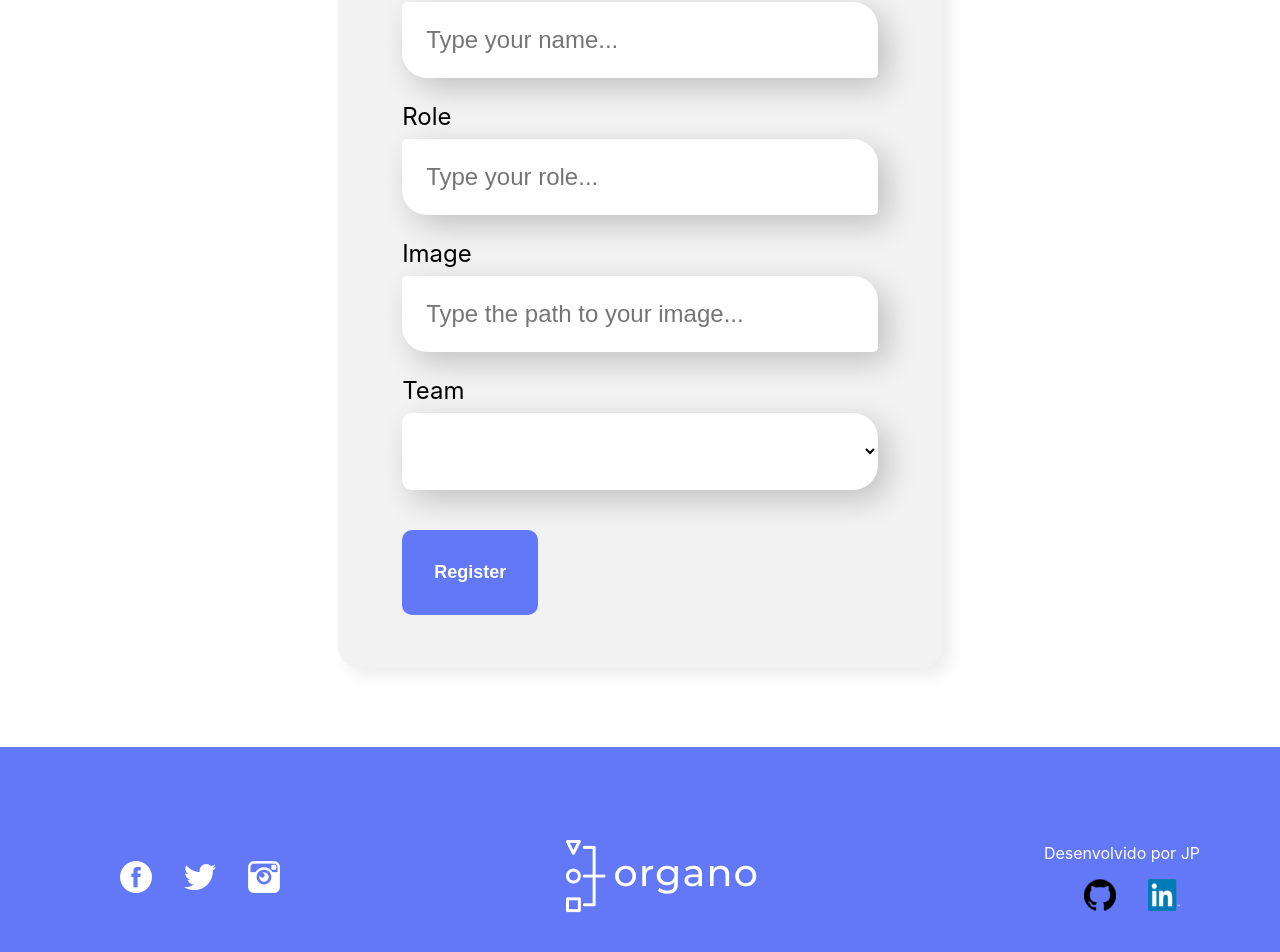
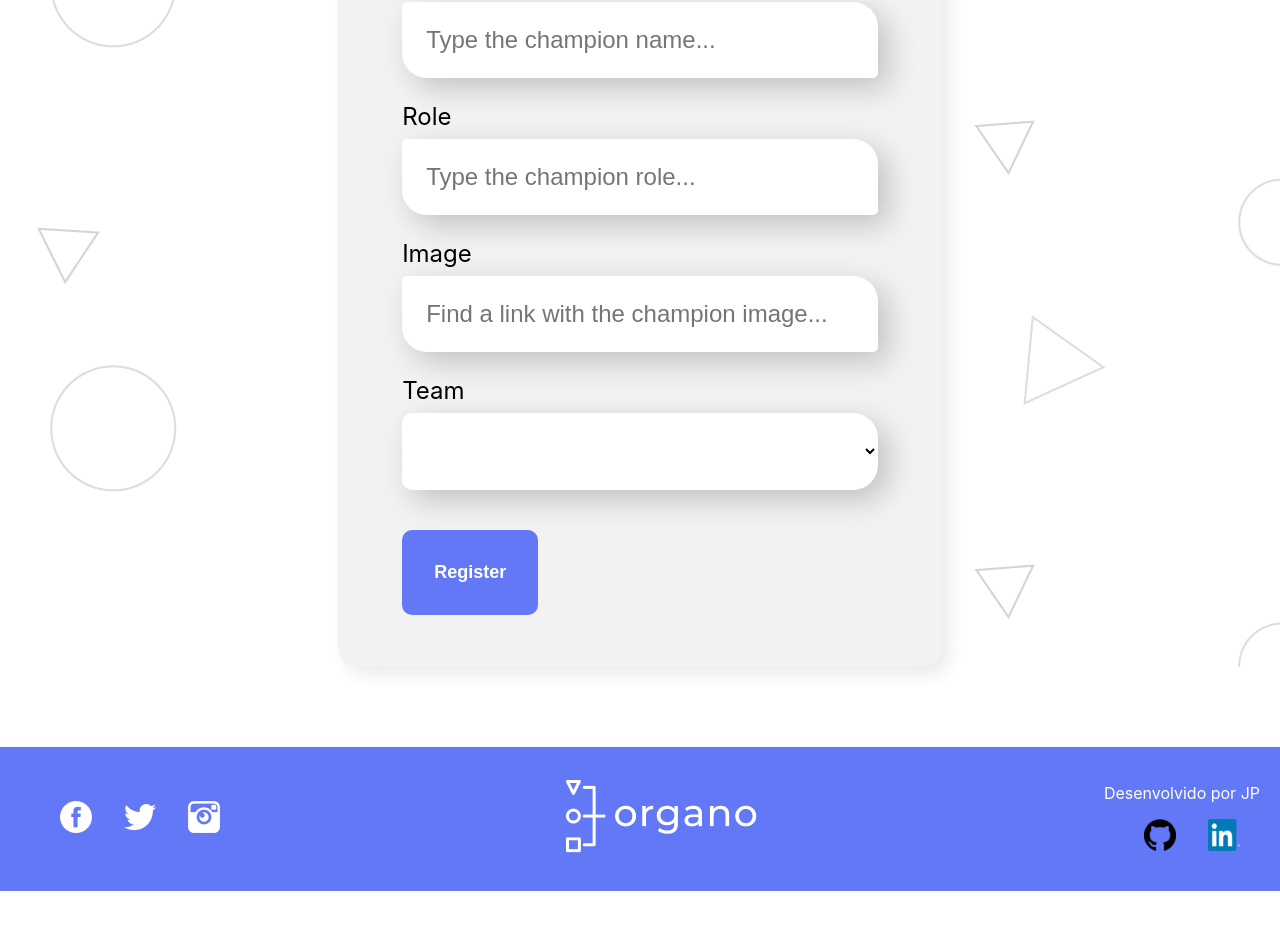
Before and after one commit to Jp9910/Hello-React, a React (Create React App) app: page / in a window 1280 px wide. Shown: the part 660-1612 px from the top of the page. After the commit the page ends 1551 px from the top, so only its background shows below. Built offline with nearby package versions, Linux system fonts and the light colour scheme.

Commit message:
Improvements to footer and form

```diff
--- a/src/components/Footer/Footer.css
+++ b/src/components/Footer/Footer.css
@@ -1,7 +1,7 @@
 .footer {
     background: #6278F7;
     color: #FFF;
-    padding: 80px;
+    padding: 20px;
     display: flex;
     justify-content: space-between;
     align-items: center;
--- a/src/components/Form/Form.css
+++ b/src/components/Form/Form.css
@@ -2,6 +2,7 @@
     display: flex;
     justify-content: center;
     margin: 80px 0px;
+    background-image: url("/public/images/fundo.png");
 }
 
 .Form form {
--- a/src/components/Form/Form.js
+++ b/src/components/Form/Form.js
@@ -39,22 +39,22 @@ const Form = (props) => {
             <form onSubmit={submit}>
                 <h2>Fill in the data to create your player card.</h2>
                 <TextField
-                    label="Name"
-                    placeholder="Type your name"
+                    label="Champion"
+                    placeholder="Type the champion name"
                     required={true}
                     state={nameReadOnlyState}
                     setState={state => setNameState(state)}
                 />
                 <TextField
                     label="Role"
-                    placeholder="Type your role"
+                    placeholder="Type the champion role"
                     required={true}
                     state={roleReadOnlyState}
                     setState={setRoleState} // Is this the same as _setState={state => setRoleState(state)}_ ?
                 />
                 <TextField
                     label="Image"
-                    placeholder="Type the path to your image"
+                    placeholder="Find a link with the champion image"
                     required={false}
                     state={imageReadOnlyState}
                     setState={setImageState}
```
